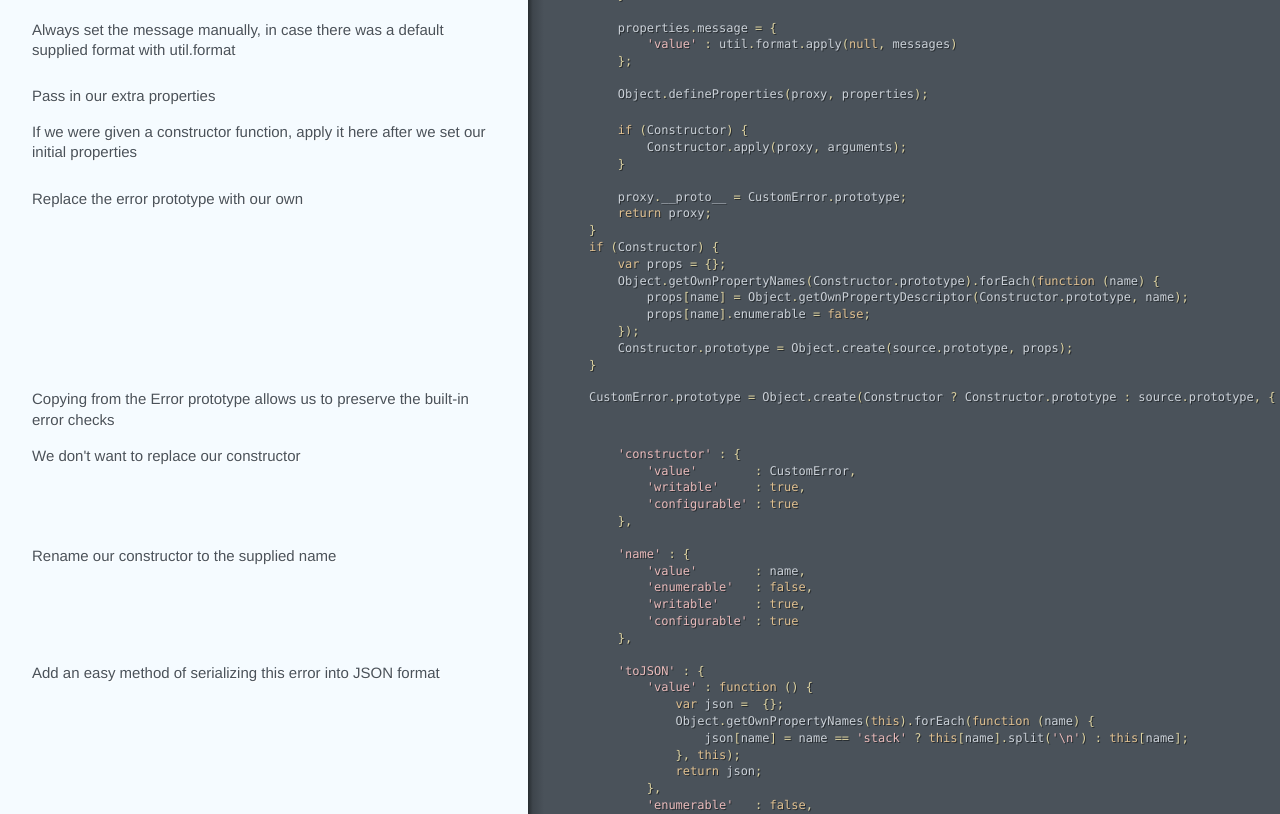
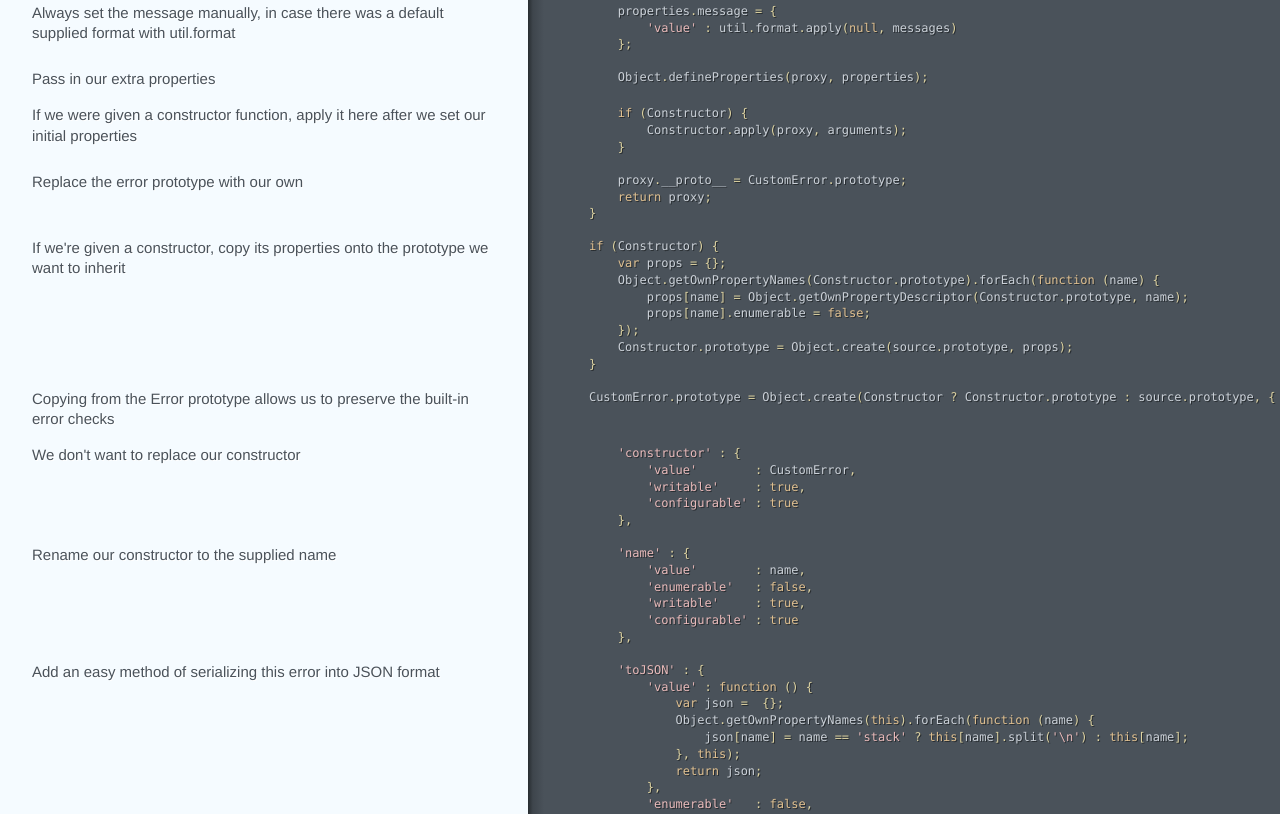
Before and after one commit to jproulx/node-custom-error, a plain HTML site: page error.html in a window 1280 px wide. Shown: the part 1422-2236 px from the top of the page. Drawn offline with Linux system fonts and the light colour scheme.

Commit message:
Generated documentation for d5f9c7219178d69055f1866912081a3cb848ae4f

```diff
--- a/error.html
+++ b/error.html
@@ -1,5 +1,4 @@
-<!DOCTYPE html><html lang="en"><head><title>error</title></head><meta http-equiv="Content-Type" content="text/html; charset=utf-8"><meta name="viewport" content="width=device-width, initial-scale=1.0, minimum-scale=1.0, maximum-scale=1.0"><meta name="groc-relative-root" content=""><meta name="groc-document-path" content="error"><meta name="groc-project-path" content="error.js"><meta name="groc-github-url" content="https://github.com/jproulx/node-custom-error"><link rel="stylesheet" type="text/css" media="all" href="assets/style.css"><script type="text/javascript" src="assets/behavior.js"></script><body><div id="meta"><div class="file-path"><a href="https://github.com/jproulx/node-custom-error/blob/master/error.js">error.js</a></div></div><div id="document"><div class="segment"><div class="code"><div class="wrapper"><span class="cm">/*jshint node: true */</span>
-<span class="s2">&quot;use strict&quot;</span><span class="p">;</span>
+<!DOCTYPE html><html lang="en"><head><title>error</title></head><meta http-equiv="Content-Type" content="text/html; charset=utf-8"><meta name="viewport" content="width=device-width, initial-scale=1.0, minimum-scale=1.0, maximum-scale=1.0"><meta name="groc-relative-root" content=""><meta name="groc-document-path" content="error"><meta name="groc-project-path" content="error.js"><meta name="groc-github-url" content="https://github.com/jproulx/node-custom-error"><link rel="stylesheet" type="text/css" media="all" href="assets/style.css"><script type="text/javascript" src="assets/behavior.js"></script><body><div id="meta"><div class="file-path"><a href="https://github.com/jproulx/node-custom-error/blob/master/error.js">error.js</a></div></div><div id="document"><div class="segment"><div class="code"><div class="wrapper"><span class="s2">&quot;use strict&quot;</span><span class="p">;</span>
 <span class="kd">var</span> <span class="nx">util</span> <span class="o">=</span> <span class="nx">require</span><span class="p">(</span><span class="s1">&#39;util&#39;</span><span class="p">);</span></div></div></div><div class="segment"><div class="comments doc-section"><div class="wrapper"><p>Create a custom error generator</p>
 
 <p>Parameters:</p>
@@ -75,8 +74,7 @@ format with util.format</p></div></div><div class="code"><div class="wrapper">
             <span class="nx">Constructor</span><span class="p">.</span><span class="nx">apply</span><span class="p">(</span><span class="nx">proxy</span><span class="p">,</span> <span class="nx">arguments</span><span class="p">);</span>
         <span class="p">}</span></div></div></div><div class="segment"><div class="comments "><div class="wrapper"><p>Replace the error prototype with our own</p></div></div><div class="code"><div class="wrapper">        <span class="nx">proxy</span><span class="p">.</span><span class="nx">__proto__</span> <span class="o">=</span> <span class="nx">CustomError</span><span class="p">.</span><span class="nx">prototype</span><span class="p">;</span>
         <span class="k">return</span> <span class="nx">proxy</span><span class="p">;</span>
-    <span class="p">}</span>
-    <span class="k">if</span> <span class="p">(</span><span class="nx">Constructor</span><span class="p">)</span> <span class="p">{</span>
+    <span class="p">}</span></div></div></div><div class="segment"><div class="comments "><div class="wrapper"><p>If we're given a constructor, copy its properties onto the prototype we want to inherit</p></div></div><div class="code"><div class="wrapper">    <span class="k">if</span> <span class="p">(</span><span class="nx">Constructor</span><span class="p">)</span> <span class="p">{</span>
         <span class="kd">var</span> <span class="nx">props</span> <span class="o">=</span> <span class="p">{};</span>
         <span class="nb">Object</span><span class="p">.</span><span class="nx">getOwnPropertyNames</span><span class="p">(</span><span class="nx">Constructor</span><span class="p">.</span><span class="nx">prototype</span><span class="p">).</span><span class="nx">forEach</span><span class="p">(</span><span class="kd">function</span> <span class="p">(</span><span class="nx">name</span><span class="p">)</span> <span class="p">{</span>
             <span class="nx">props</span><span class="p">[</span><span class="nx">name</span><span class="p">]</span> <span class="o">=</span> <span class="nb">Object</span><span class="p">.</span><span class="nx">getOwnPropertyDescriptor</span><span class="p">(</span><span class="nx">Constructor</span><span class="p">.</span><span class="nx">prototype</span><span class="p">,</span> <span class="nx">name</span><span class="p">);</span>
```
